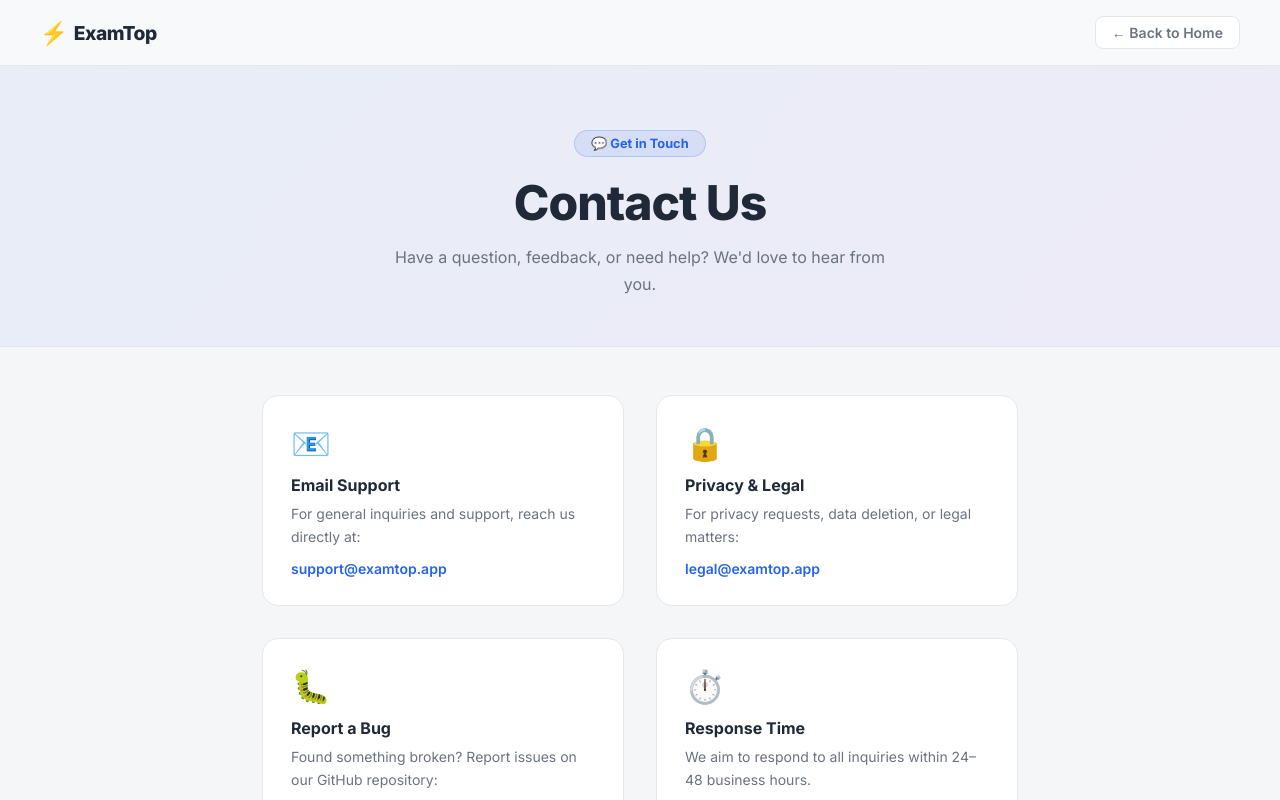
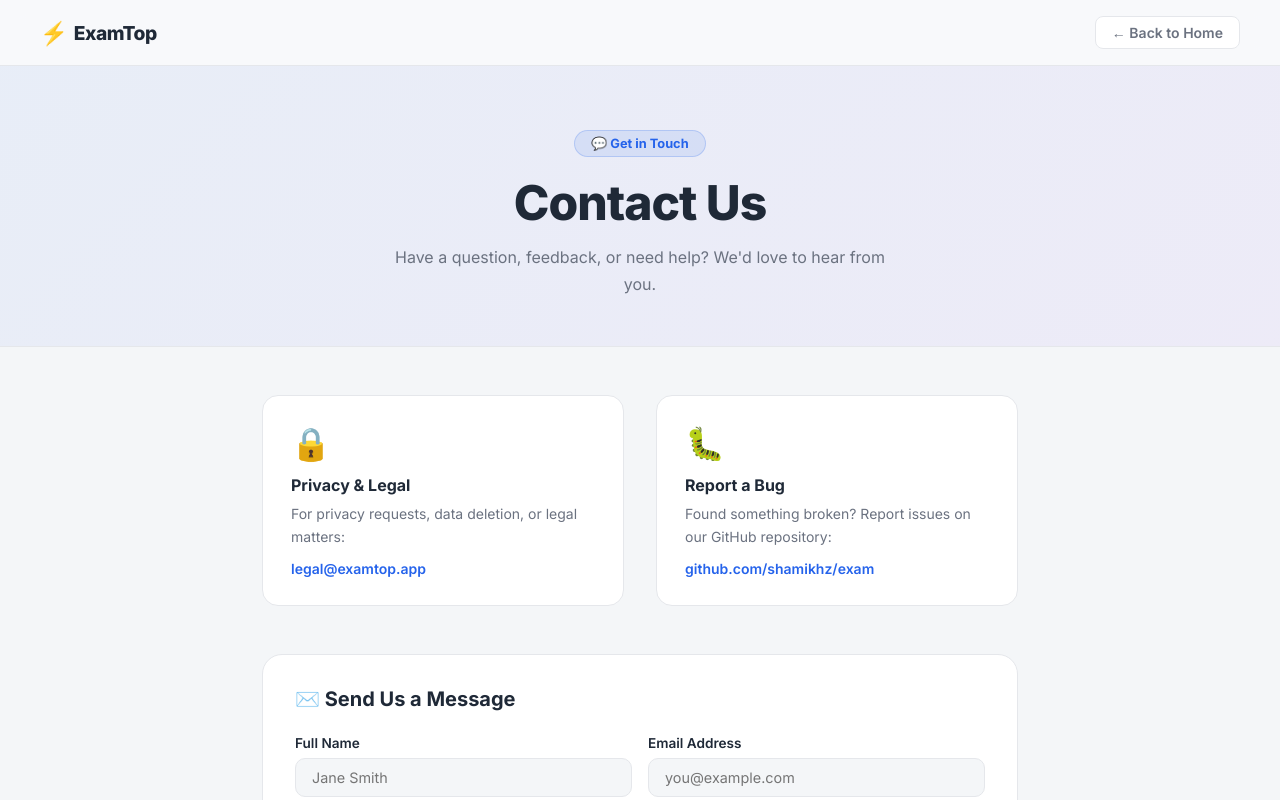
Before and after one commit to shamikhz/exam, a Next.js app: page /contact in a window 1280 px wide. Shown: the top 800 px of the page. Built offline with nearby package versions, Linux system fonts and the light colour scheme.

Commit message:
fix: hide email and response time cards on contact page

```diff
--- a/src/app/(legal)/contact/page.tsx
+++ b/src/app/(legal)/contact/page.tsx
@@ -44,17 +44,8 @@ export default function ContactPage() {
         {/* Contact cards */}
         <div className={styles.contactGrid}>
           <div className={styles.contactCard}>
-            <div className={styles.contactIcon}>📧</div>
-            <div className={styles.contactCardTitle}>Email Support</div>
-            <div className={styles.contactCardText}>
-              For general inquiries and support, reach us directly at:
-            </div>
-            <div className={styles.contactCardLink}>support@examtop.app</div>
-          </div>
-
-          <div className={styles.contactCard}>
             <div className={styles.contactIcon}>🔒</div>
-            <div className={styles.contactCardTitle}>Privacy & Legal</div>
+            <div className={styles.contactCardTitle}>Privacy &amp; Legal</div>
             <div className={styles.contactCardText}>
               For privacy requests, data deletion, or legal matters:
             </div>
@@ -68,15 +59,6 @@ export default function ContactPage() {
               Found something broken? Report issues on our GitHub repository:
             </div>
             <div className={styles.contactCardLink}>github.com/shamikhz/exam</div>
-          </div>
-
-          <div className={styles.contactCard}>
-            <div className={styles.contactIcon}>⏱️</div>
-            <div className={styles.contactCardTitle}>Response Time</div>
-            <div className={styles.contactCardText}>
-              We aim to respond to all inquiries within 24–48 business hours.
-            </div>
-            <div className={styles.contactCardLink}>Mon – Fri, 9am – 6pm</div>
           </div>
         </div>
 
```
